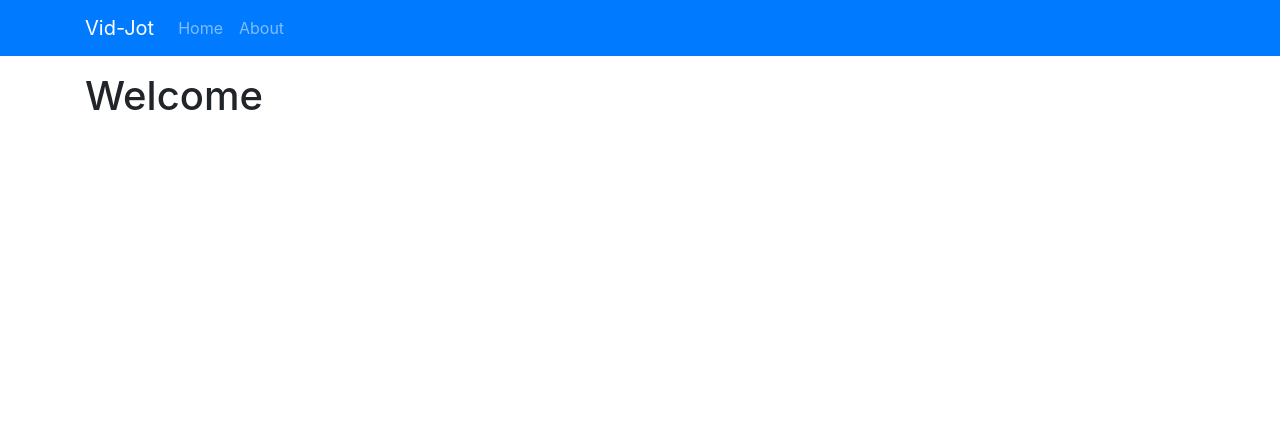
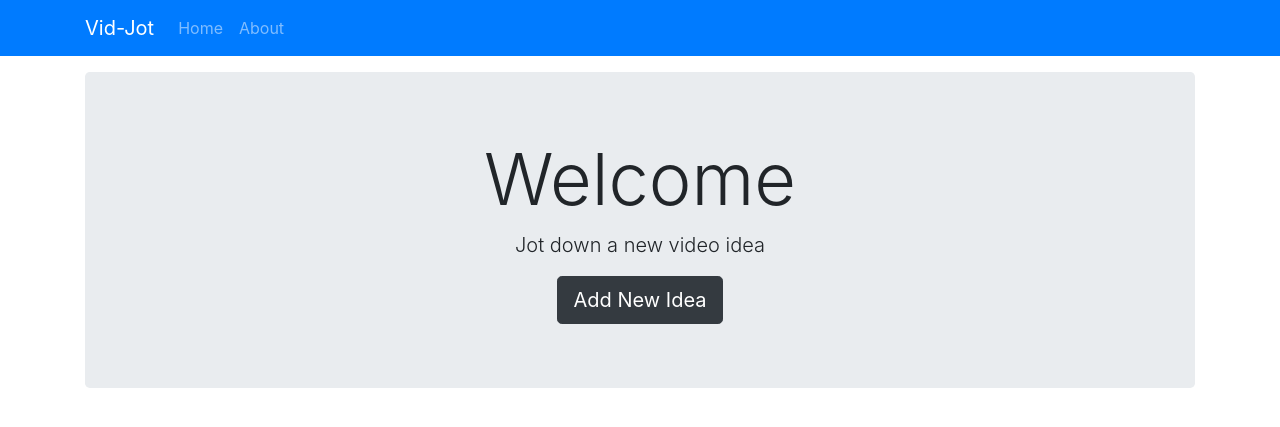
Before and after one commit to MarkusTryban/vid-jot, a Node server app: page / in a window 1280 px wide. Shown: the top 427 px of the page. Run offline with Node 20, Linux system fonts and the light colour scheme; some libraries are stand-ins or nearby versions.

Commit message:
Add button to add a new video idea

```diff
--- a/views/index.handlebars
+++ b/views/index.handlebars
@@ -1 +1,5 @@
-<h1>{{title}}</h1>
+<div class="jumbotron text-center">
+  <h1 class="display-3">{{title}}</h1>
+  <p class="lead">Jot down a new video idea</p>
+  <a href="#" class="btn btn-dark btn-lg">Add New Idea</a>
+</div>
```
